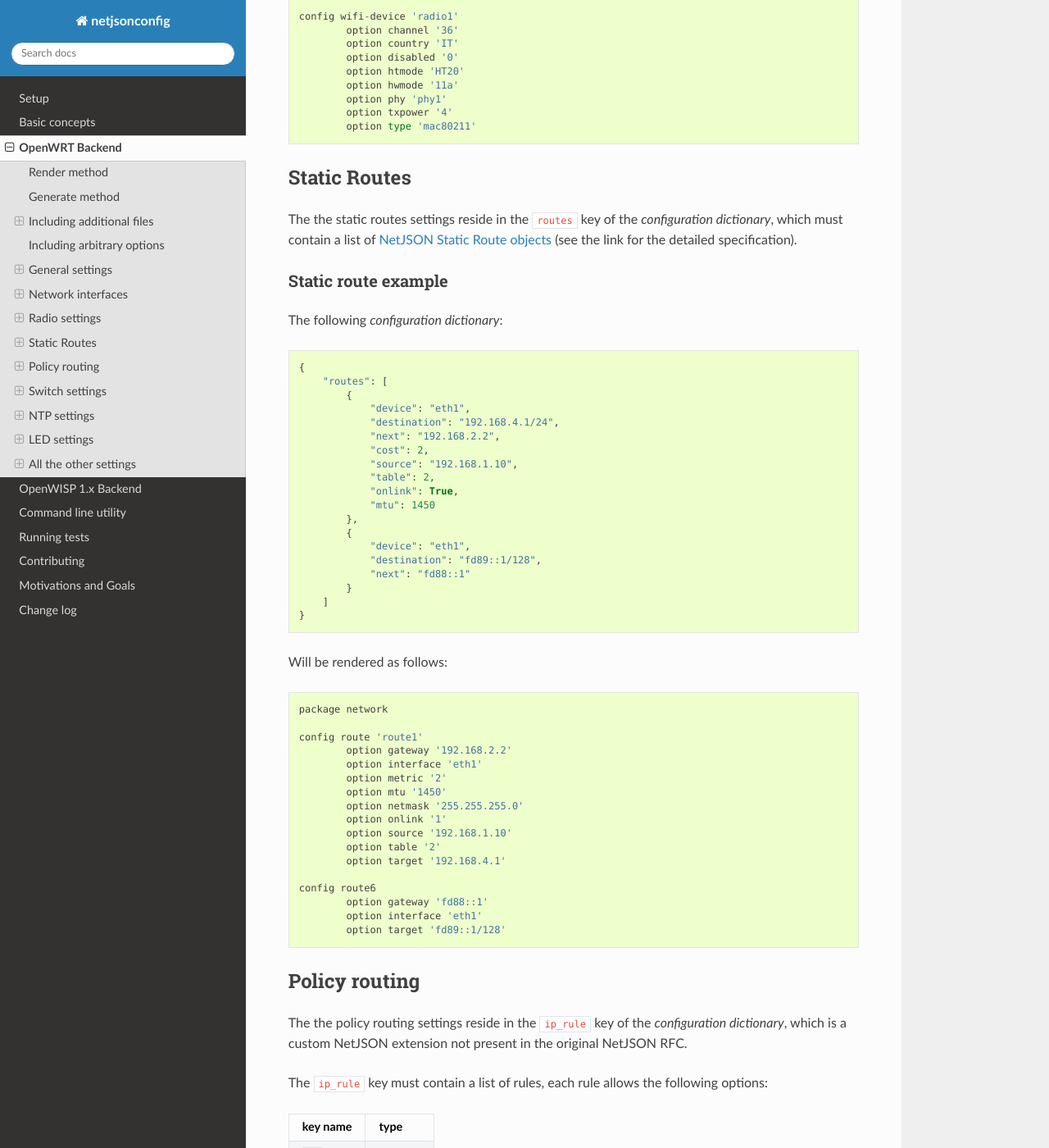
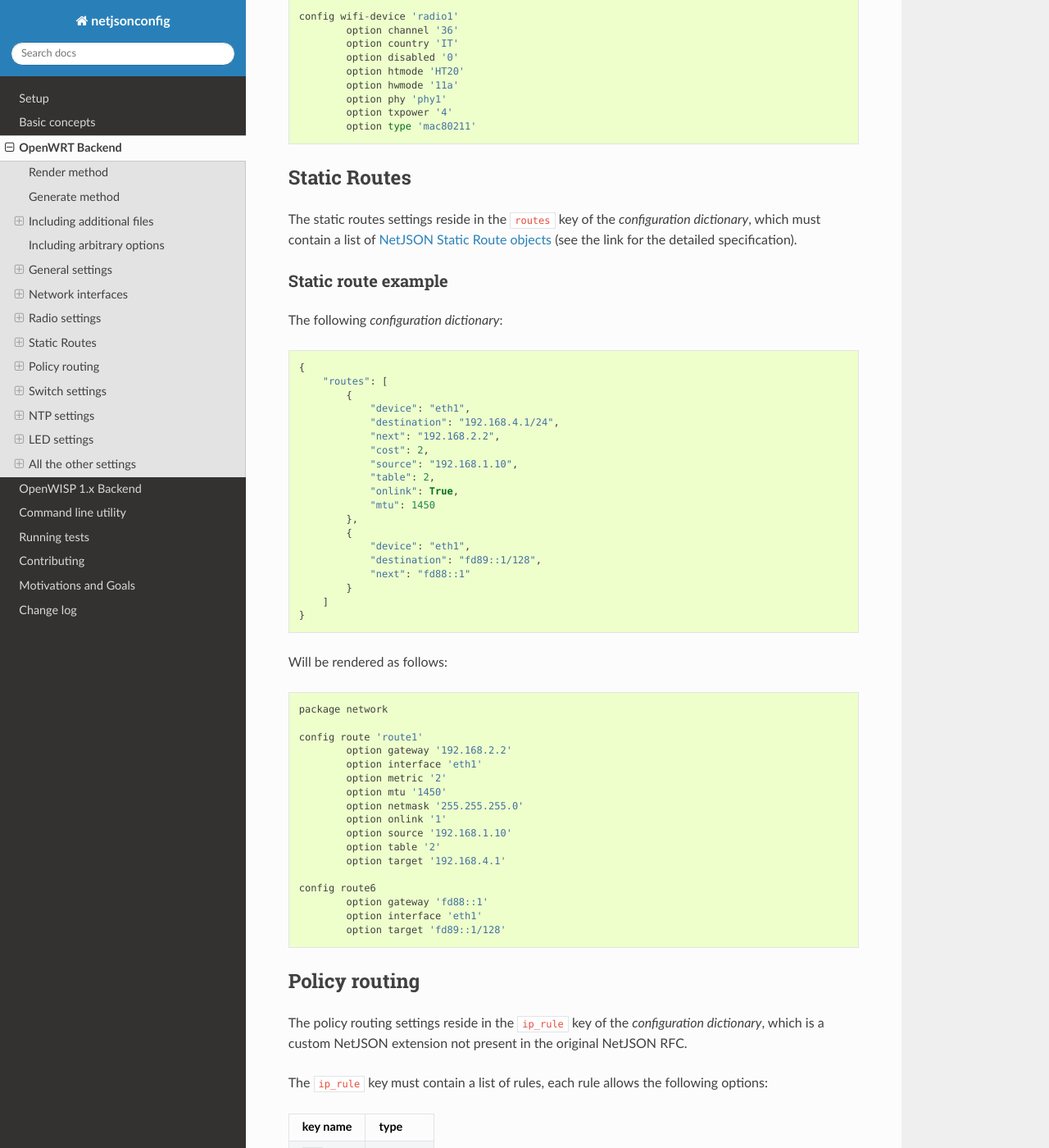
Before and after one commit to openwisp/netjsonconfig, a Sphinx documentation site: the page built from docs/source/backends/openwrt.rst, in a window 1280 px wide and 1400 px high, scrolled down 11590 px. Shown: the whole window at 82% size. Built offline with Sphinx 7.4.7 and the Read the Docs theme 2.0.0, drawn with Linux system fonts in a browser that asks for light colours; some of the changed text lies outside the part shown.

Commit message:
[docs] Corrected typo: "The the"

```diff
--- a/docs/source/backends/openwrt.rst
+++ b/docs/source/backends/openwrt.rst
@@ -281,7 +281,7 @@
 Network interfaces
 ------------------
 
-The the network interface settings reside in the ``interfaces`` key of the
+The network interface settings reside in the ``interfaces`` key of the
 *configuration dictionary*, which must contain a list of
 `NetJSON interface objects <http://netjson.org/rfc.html#interfaces1>`_
 (see the link for the detailed specification).
@@ -550,7 +550,7 @@
 Radio settings
 --------------
 
-The the radio settings reside in the ``radio`` key of the *configuration dictionary*,
+The radio settings reside in the ``radio`` key of the *configuration dictionary*,
 which must contain a list of `NetJSON radio objects <http://netjson.org/rfc.html#radios1>`_
 (see the link for the detailed specification).
 
@@ -626,7 +626,7 @@
 Static Routes
 -------------
 
-The the static routes settings reside in the ``routes`` key of the *configuration dictionary*,
+The static routes settings reside in the ``routes`` key of the *configuration dictionary*,
 which must contain a list of `NetJSON Static Route objects <http://netjson.org/rfc.html#routes1>`_
 (see the link for the detailed specification).
 
@@ -680,7 +680,7 @@
 Policy routing
 --------------
 
-The the policy routing settings reside in the ``ip_rule`` key of the
+The policy routing settings reside in the ``ip_rule`` key of the
 *configuration dictionary*, which is a custom NetJSON extension not present in the
 original NetJSON RFC.
 
@@ -782,7 +782,7 @@
 Switch settings
 ---------------
 
-The the switch settings reside in the ``switch`` key of the *configuration dictionary*,
+The switch settings reside in the ``switch`` key of the *configuration dictionary*,
 which is a custom NetJSON extension not present in the original NetJSON RFC.
 
 The ``switch`` key must contain a list of dictionaries, all the following keys are required:
@@ -867,7 +867,7 @@
 NTP settings
 ------------
 
-The the Network Time Protocol settings reside in the ``ntp`` key of the
+The Network Time Protocol settings reside in the ``ntp`` key of the
 *configuration dictionary*, which is a custom NetJSON extension not present in
 the original NetJSON RFC.
 
@@ -917,7 +917,7 @@
 LED settings
 ------------
 
-The the led settings reside in the ``led`` key of the *configuration dictionary*,
+The led settings reside in the ``led`` key of the *configuration dictionary*,
 which is a custom NetJSON extension not present in the original NetJSON RFC.
 
 The ``led`` key must contain a list of dictionaries, the allowed options are:
```
